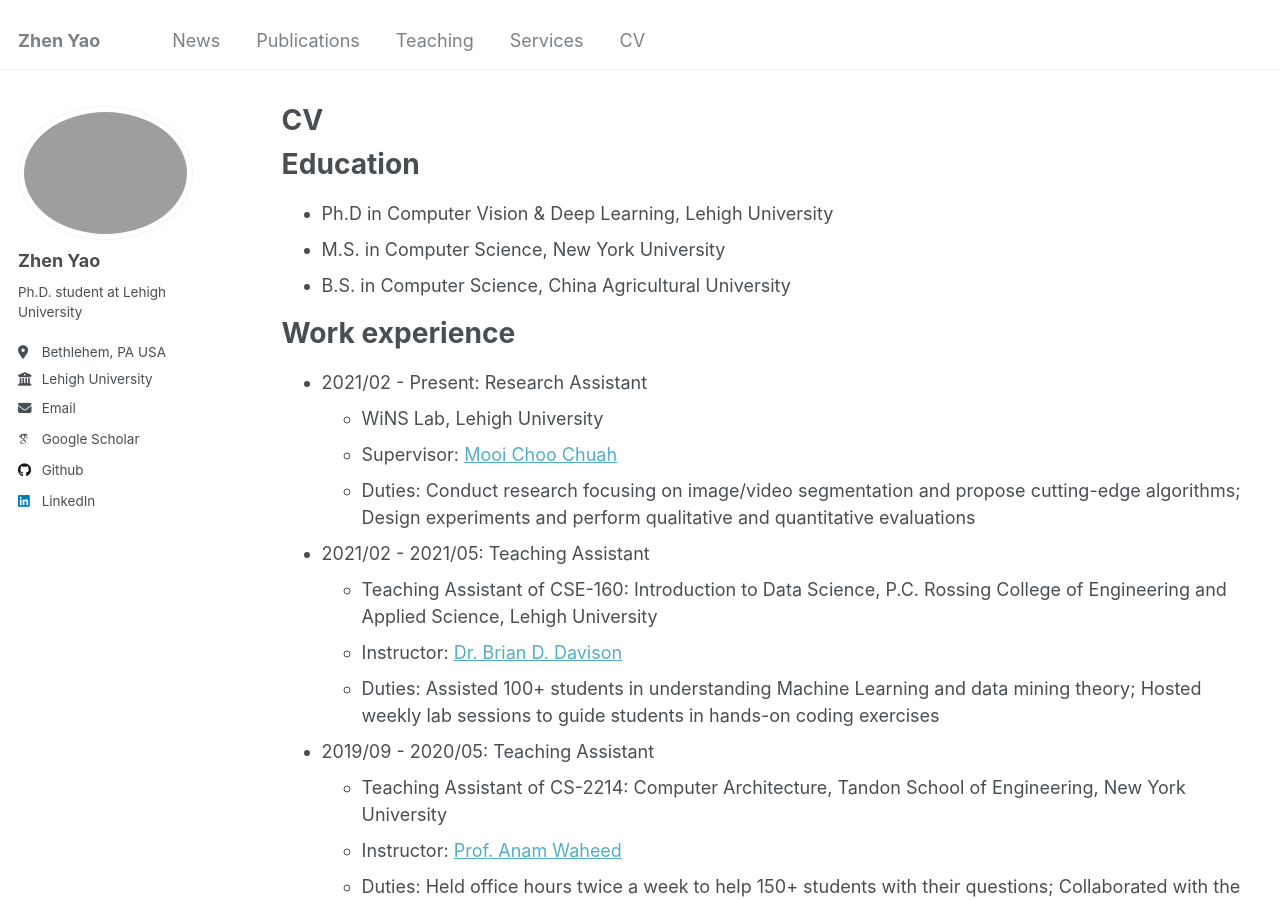
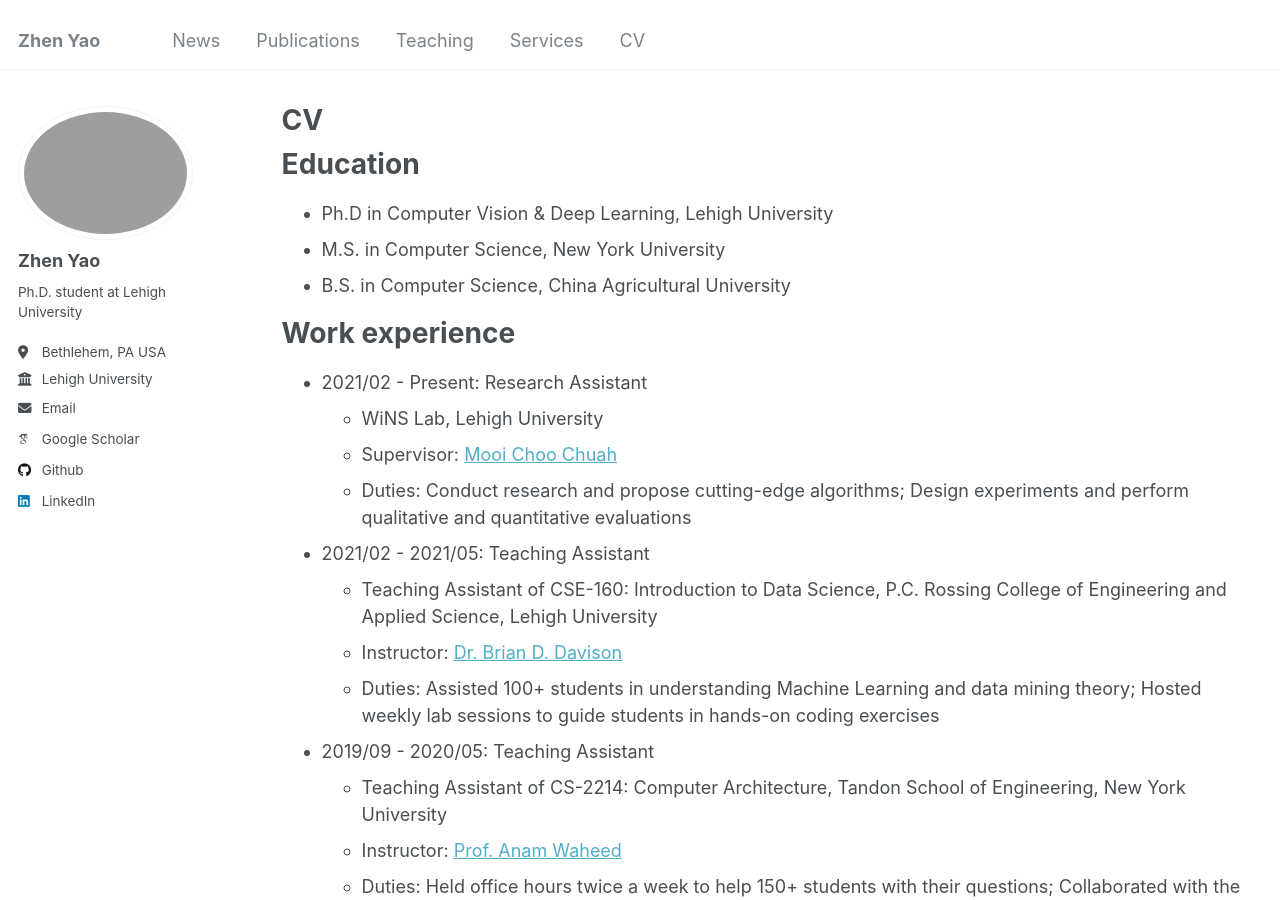
Before and after one commit to zyaocoder/zyaocoder.github.io, a Jekyll site: the page built from _pages/cv.md, in a window 1280 px wide and 900 px high. Built offline with Jekyll 4.4.1, drawn with Linux system fonts in a browser that asks for light colours; some web fonts are replaced.

Commit message:
Update cv.md

```diff
--- a/_pages/cv.md
+++ b/_pages/cv.md
@@ -20,7 +20,7 @@ Work experience
 * 2021/02 - Present: Research Assistant
   * WiNS Lab, Lehigh University
   * Supervisor: [Mooi Choo Chuah](https://www.cse.lehigh.edu/~chuah/)
-  * Duties: Conduct research focusing on image/video segmentation and propose cutting-edge algorithms; Design experiments and perform qualitative and quantitative evaluations
+  * Duties: Conduct research and propose cutting-edge algorithms; Design experiments and perform qualitative and quantitative evaluations
 
 * 2021/02 - 2021/05: Teaching Assistant
   * Teaching Assistant of CSE-160: Introduction to Data Science, P.C. Rossing College of Engineering and Applied Science, Lehigh University
```
